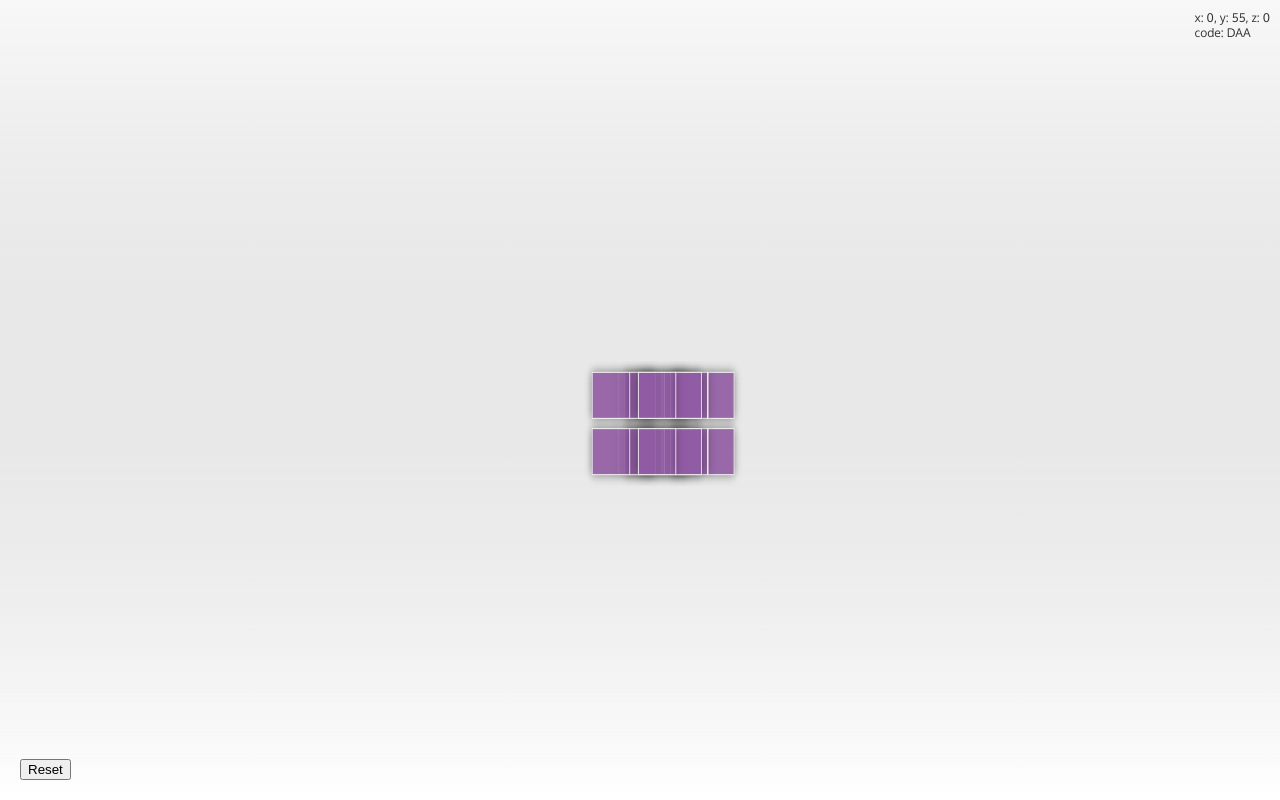
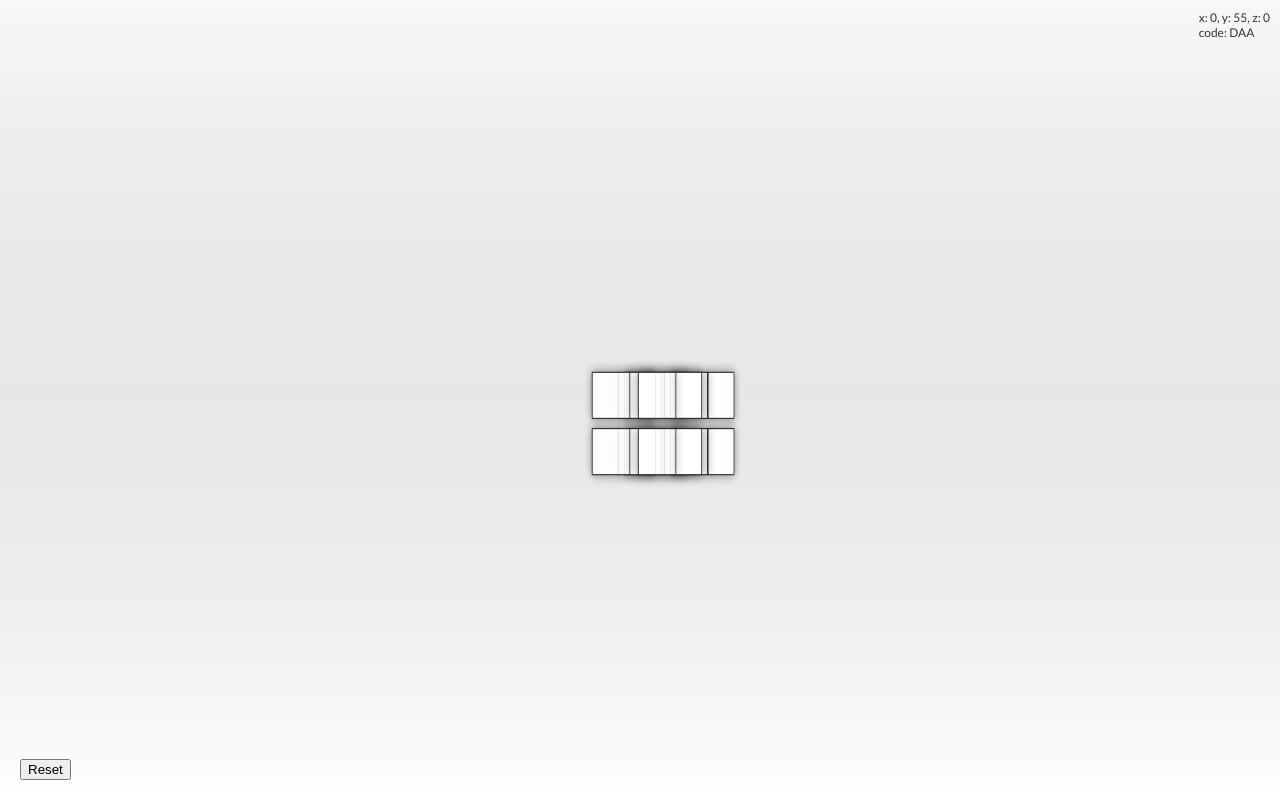
Before and after one commit to ashelkov/3d-cubes, a React app: page / in a window 1280 px wide. Built offline with nearby package versions, Linux system fonts and the light colour scheme.

Commit message:
switch to light scheme

```diff
--- a/src/components/Cube.scss
+++ b/src/components/Cube.scss
@@ -7,10 +7,10 @@
 
 .side {
   position: absolute;
-  border: 1px solid #EEE;
+  border: .5px solid #303030;
   width: 100%;
   height: 100%;
-  background: hsla(284, 28, 50, .7);
+  background: rgba(255, 255, 255, .7);
   user-select: none;
   box-shadow: 0 0 10px rgba(0, 0, 0, 0.25);
   transition: transform .2s ease;
--- a/styles/main.scss
+++ b/styles/main.scss
@@ -2,7 +2,7 @@ html,
 body {
   height: 100%;
   margin: 0;
-  font-family: 'Oxygen', sans-serif;
+  font-family: 'Lato', sans-serif;
 }
 
 #root {
```
Also changed, not shown: index.ejs.
